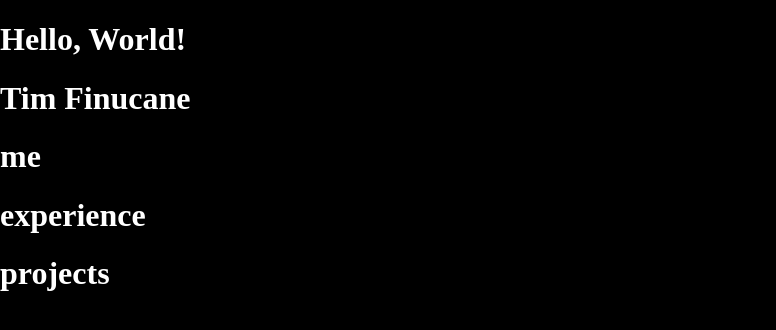
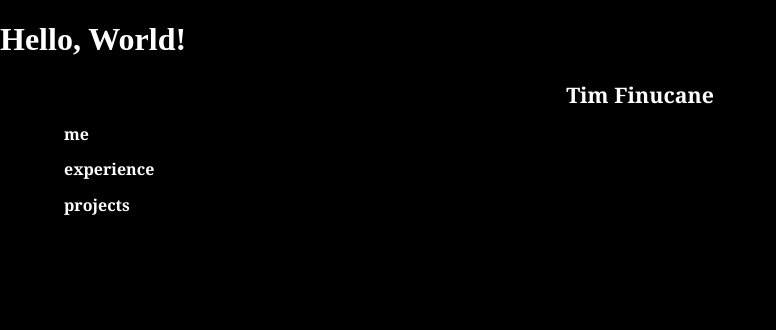
Before and after one commit to TimFinucane/personal-site, a React app: page /resume in a window 1280 px wide. Shown: the top 330 px of the page, without its empty margins (0-776 px from the left). Built offline with nearby package versions, Linux system fonts and the light colour scheme; the HTML template or start-up script is replaced by a standard one.

Commit message:
Enhance resume styles

```diff
--- a/src/components/collapsable_section/index.tsx
+++ b/src/components/collapsable_section/index.tsx
@@ -4,8 +4,15 @@
 import * as React from 'react';
 import * as styles from './styles.scss';
 
-export default class CollapsableSection extends React.Component<{ header: string; body: string; }, { collapsed: boolean; }>
+export default class CollapsableSection extends React.Component<
+    { header: string; body: string; heading_level?: number }, // props
+    { collapsed: boolean; } // state
+    >
 {
+    public static defaultProps = {
+        heading_level: 1
+    };
+
     public constructor( props: any )
     {
         super( props );
@@ -15,8 +22,10 @@ export default class CollapsableSection extends React.Component<{ header: string
 
     public render()
     {
+        const Heading = "h" + this.props.heading_level!.toString();
+
         return <div className={styles.collapsableSection}>
-            <h1 onClick={this.on_click.bind(this)}>{this.props.header}</h1>
+            <Heading className={styles.heading} onClick={this.on_click.bind(this)}>{this.props.header}</Heading>
             {this.state.collapsed ? null : <p>{this.props.body}</p>}
         </div>;
     }
--- a/src/components/collapsable_section/styles.scss
+++ b/src/components/collapsable_section/styles.scss
@@ -1,5 +1,5 @@
 .collapsable-section {
-    h1 {
+    .heading {
         width: 100%;
 
         text-align: center;
--- /dev/null
+++ b/src/pages/resume.scss
@@ -0,0 +1,27 @@
+.resume {
+    // Define a width range
+    width: 40%;
+    max-width: 20in;
+    min-width: 12in;
+
+    // Centre
+    margin-left: auto;
+    margin-right: auto;
+
+    h1 {
+        text-align: center;
+        font-family: Georgia, 'Times New Roman', Times, serif;
+        font-size: 16pt;
+    }
+
+    h2 {
+        font-family: Georgia, 'Times New Roman', Times, serif;
+        font-weight: bold;
+        font-size: 12pt;
+    }
+
+    p {
+        font-family: 'Times New Roman', Times, serif;
+        font-size: 10pt;
+    }
+}
--- a/src/pages/resume.tsx
+++ b/src/pages/resume.tsx
@@ -5,13 +5,14 @@ import * as React from 'react';
 
 import CollapsableSection from '../components/collapsable_section';
 import content from '../static/resume.json';
+import * as styles from './resume.scss';
 
 export default () => {
-    return <div>
+    return <div className={styles.resume}>
         <h1>{content.name}</h1>
         {/* TODO: Contact details */}
         {content.sections.map( (section: any) =>
-            <CollapsableSection header={section.title} body={section.body}/>
+            <CollapsableSection header={section.title} body={section.body} heading_level={2}/>
         )}
     </div>;
 }
```
